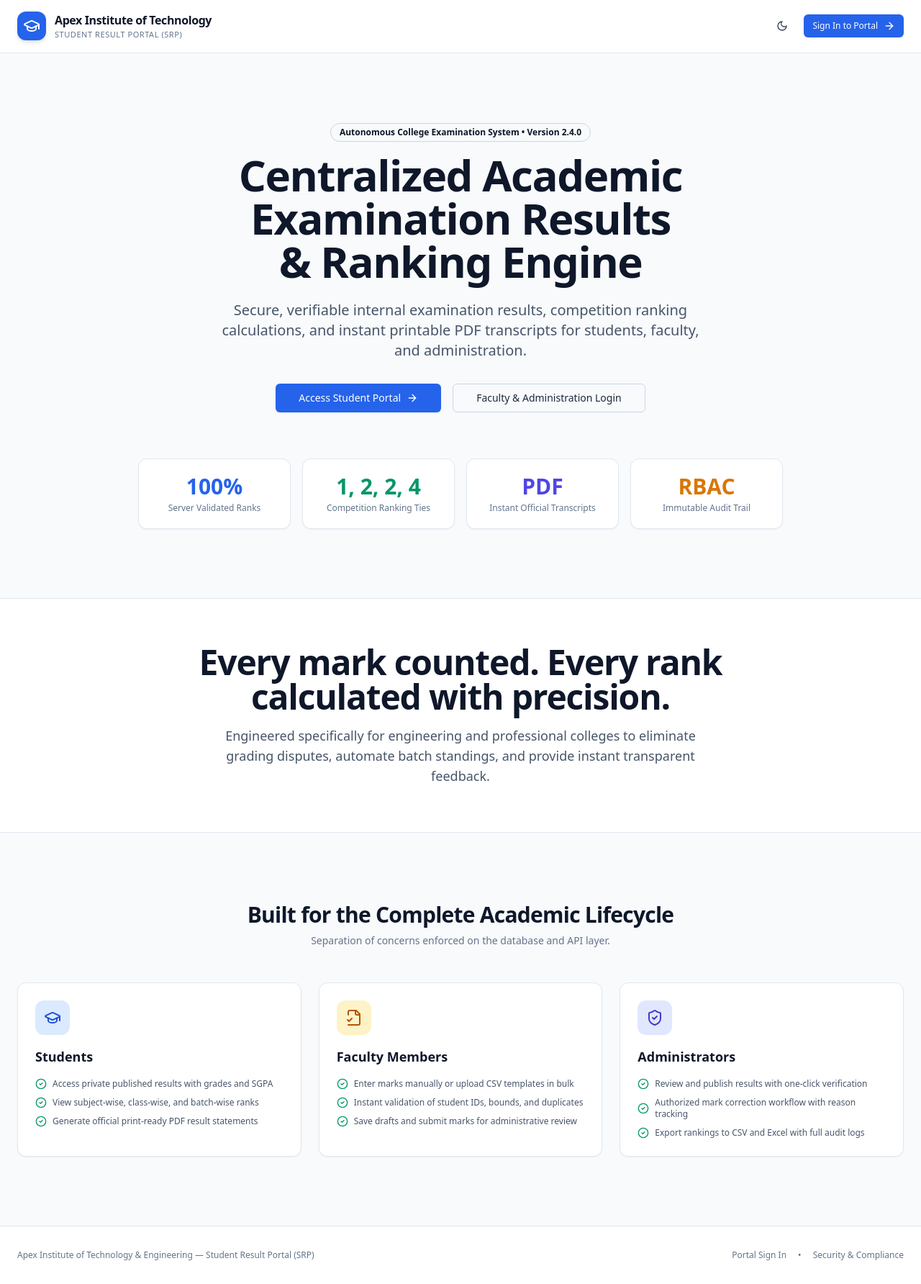
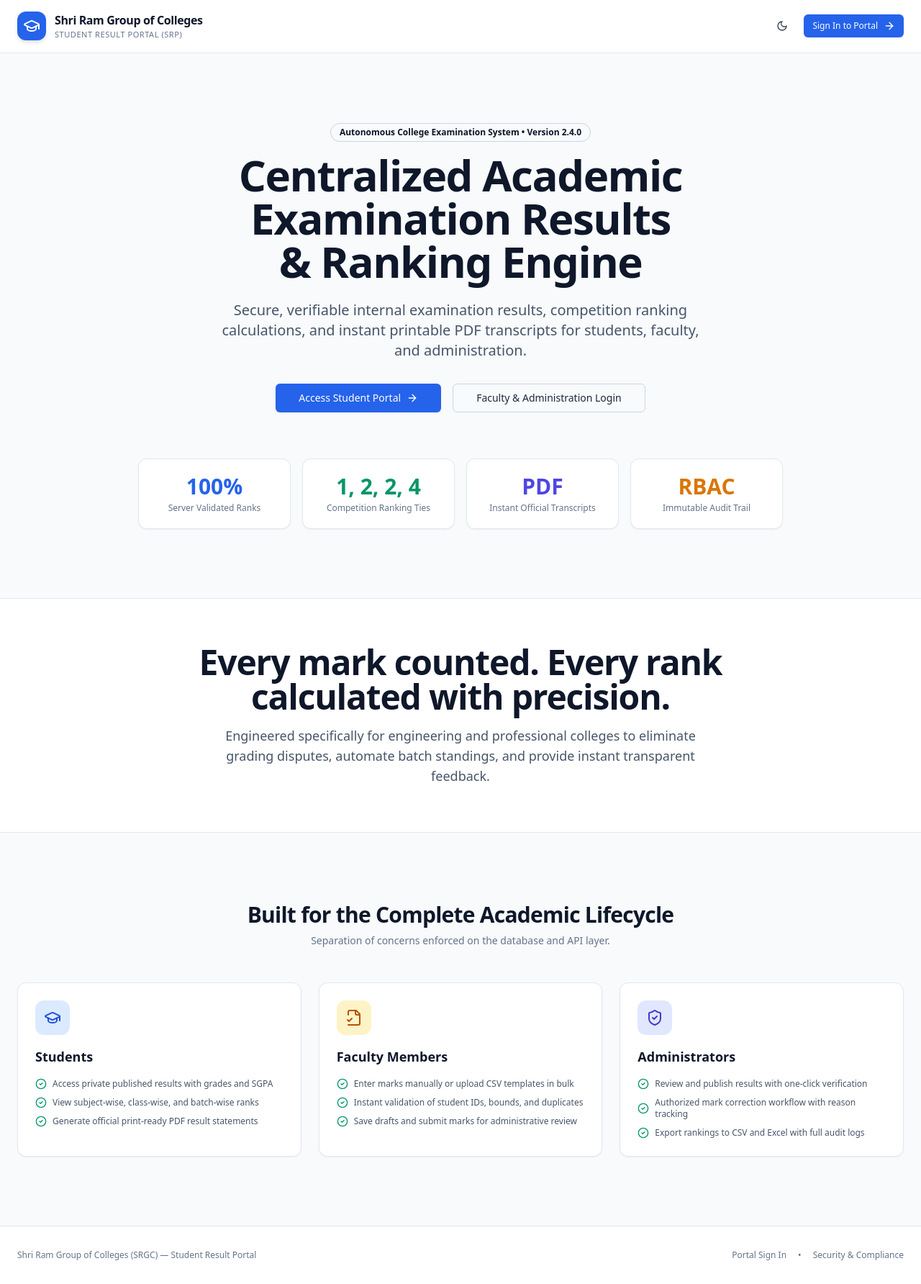
Before and after one commit to gurpreetinsha/advancesrp, a Next.js app: page / in a window 1280 px wide. Shown: the whole page at 72% size. Built offline with nearby package versions, Linux system fonts and the light colour scheme; no server answers.

Commit message:
Replace Apex branding with Shri Ram Group of Colleges

```diff
--- a/src/app/page.tsx
+++ b/src/app/page.tsx
@@ -38,7 +38,7 @@ export default async function HomePage() {
             </div>
             <div>
               <span className="text-base font-bold tracking-tight block">
-                Apex Institute of Technology
+                Shri Ram Group of Colleges
               </span>
               <span className="text-[11px] text-slate-500 uppercase tracking-wider block">
                 Student Result Portal (SRP)
@@ -197,7 +197,7 @@ export default async function HomePage() {
       {/* Footer */}
       <footer className="border-t border-slate-200 bg-white py-8 px-6 text-center text-xs text-slate-500 dark:border-slate-800 dark:bg-slate-900">
         <div className="max-w-7xl mx-auto flex flex-col sm:flex-row items-center justify-between gap-4">
-          <div>Apex Institute of Technology & Engineering — Student Result Portal (SRP)</div>
+          <div>Shri Ram Group of Colleges (SRGC) — Student Result Portal</div>
           <div className="flex items-center gap-4">
             <Link href="/login" className="hover:underline">Portal Sign In</Link>
             <span>•</span>
```
